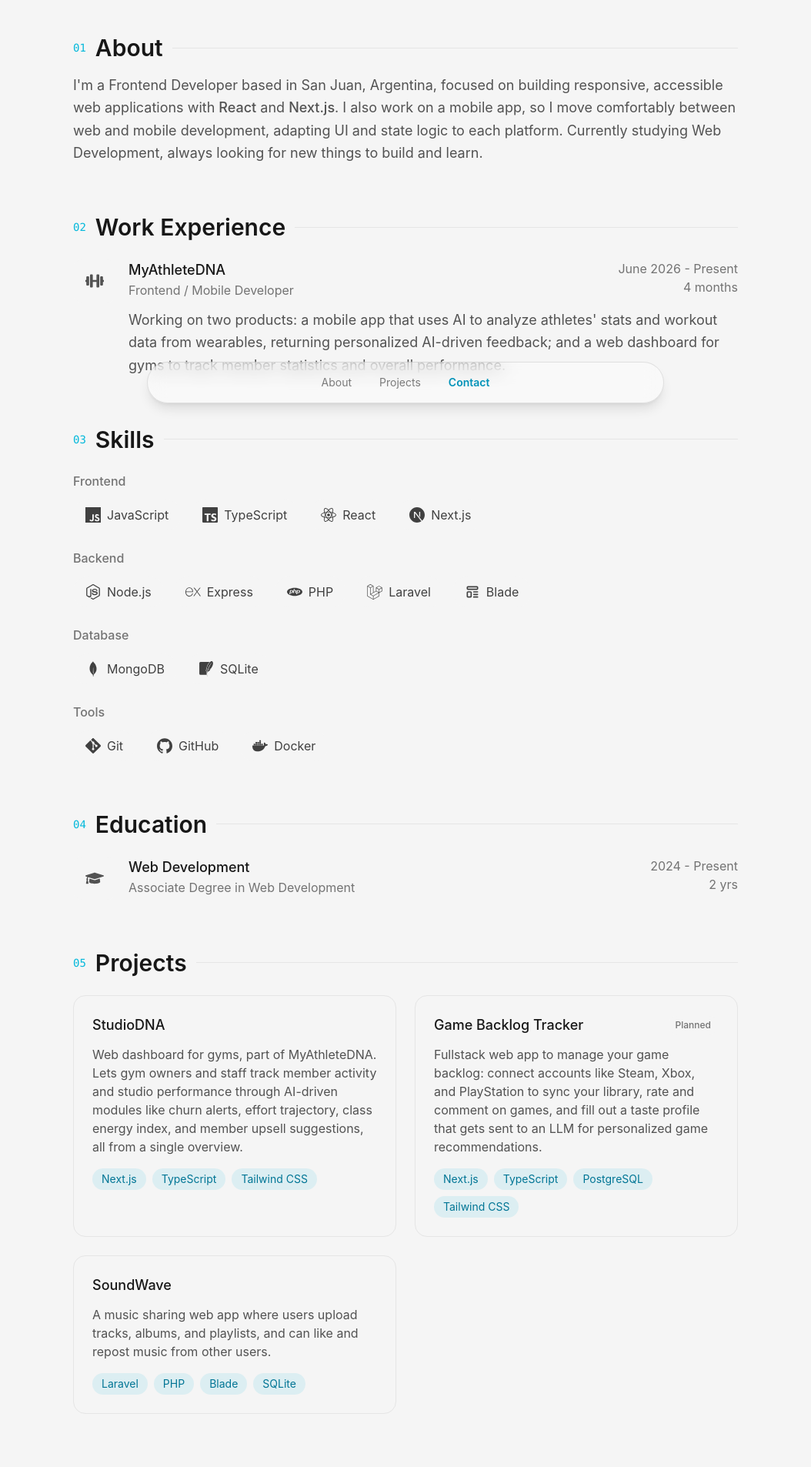
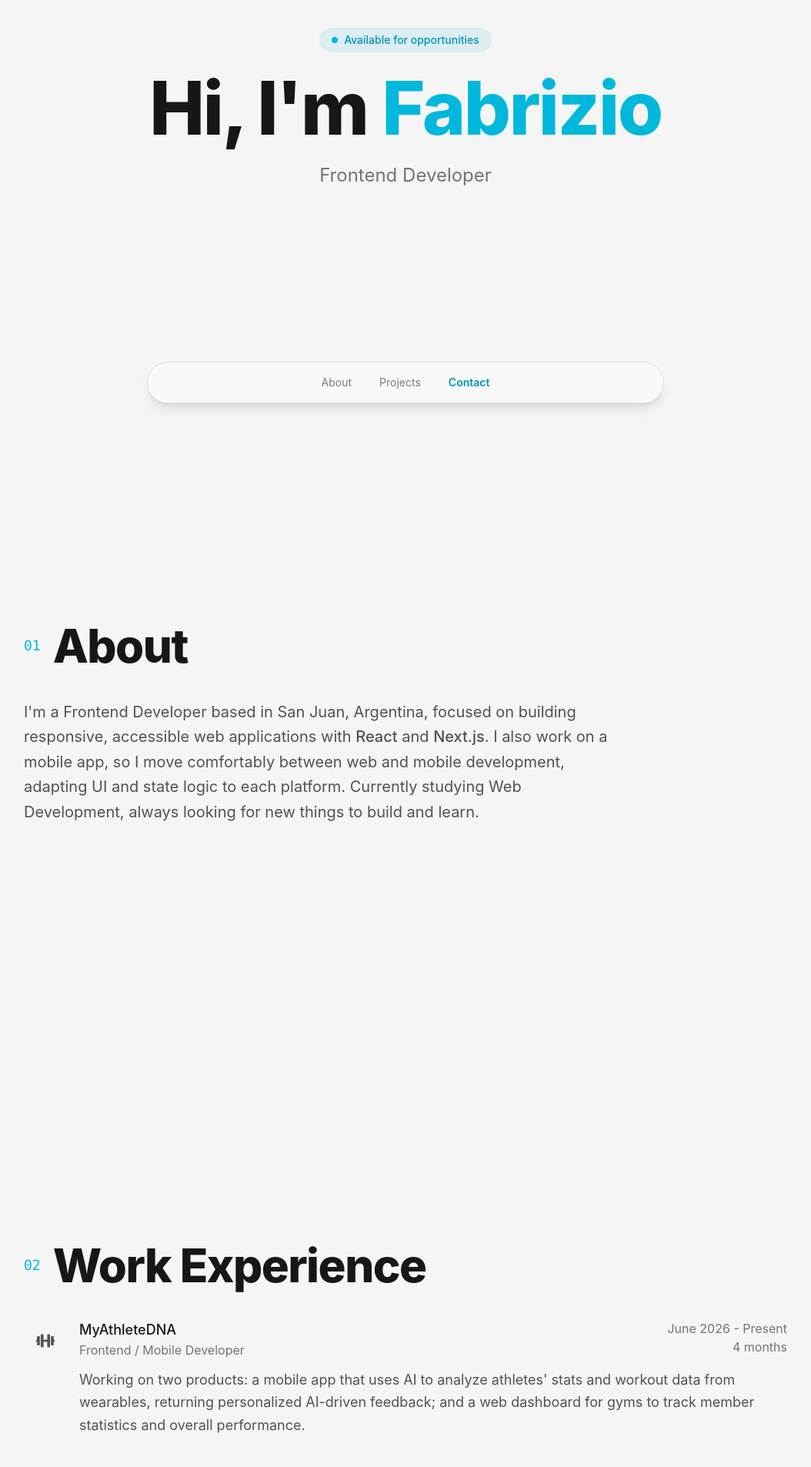
Before and after one commit to fabri-platero/portfolio-frontend, a React (Vite) app: page / in a window 1280 px wide. Shown: the part 260-2166 px from the top of the page at 77% size, without its empty margins (113-1167 px from the left). Built offline with nearby package versions, Linux system fonts and the light colour scheme.

Commit message:
make each section full page with scroll snap

```diff
--- a/src/App.jsx
+++ b/src/App.jsx
@@ -10,9 +10,8 @@
 
 function App() {
   return (
-    <div className="min-h-screen pb-24">
+    <div className="min-h-screen">
       <ThemeToggle className="fixed top-4 right-4 z-50" />
-      <div className="mx-auto flex w-[min(94%,56rem)] flex-col gap-16 px-4 py-20">
       <Hero />
       <About />
       <WorkExperience />
@@ -20,7 +19,6 @@
       <Education />
       <Projects />
       <Socials />
-      </div>
       <Navbar />
     </div>
   );
--- a/src/Components/About.jsx
+++ b/src/Components/About.jsx
@@ -1,10 +1,9 @@
-import SectionHeading from './SectionHeading';
+import Section from './Section';
 
 function About() {
   return (
-    <section id="about" className="scroll-mt-10">
-      <SectionHeading number="01" title="About" />
-      <p className="mt-4 text-lg leading-relaxed text-neutral-600 dark:text-neutral-300">
+    <Section id="about" number="01" title="About">
+      <p className="max-w-3xl text-xl leading-relaxed text-neutral-600 dark:text-neutral-300">
         I'm a Frontend Developer based in San Juan, Argentina, focused on building responsive,
         accessible web applications
         with <span className="font-medium">React</span> and{' '}
@@ -13,7 +12,7 @@
         platform. Currently studying Web Development, always looking for new things to build
         and learn.
       </p>
-    </section>
+    </Section>
   );
 }
 
--- a/src/Components/Education.jsx
+++ b/src/Components/Education.jsx
@@ -1,5 +1,5 @@
 import { FaGraduationCap } from 'react-icons/fa';
-import SectionHeading from './SectionHeading';
+import Section from './Section';
 
 const education = {
   school: 'Web Development',
@@ -10,9 +10,8 @@
 
 function Education() {
   return (
-    <section id="education" className="scroll-mt-10">
-      <SectionHeading number="04" title="Education" />
-      <div className="mt-6 flex gap-4">
+    <Section id="education" number="04" title="Education">
+      <div className="flex gap-4">
         <div className="flex h-14 w-14 shrink-0 items-center justify-center rounded-xl bg-neutral-100 text-neutral-600 dark:bg-neutral-800 dark:text-neutral-300">
           <FaGraduationCap className="h-6 w-6" />
         </div>
@@ -31,7 +30,7 @@
           </div>
         </div>
       </div>
-    </section>
+    </Section>
   );
 }
 
--- a/src/Components/Hero.jsx
+++ b/src/Components/Hero.jsx
@@ -1,14 +1,14 @@
 function Hero() {
   return (
-    <section id="hero" className="scroll-mt-10 text-center">
+    <section id="hero" className="flex h-screen snap-start flex-col items-center justify-center text-center">
       <span className="inline-flex items-center gap-2 rounded-full bg-cyan-500/10 px-4 py-1.5 text-sm font-medium text-cyan-600 dark:text-cyan-400">
         <span className="h-2 w-2 rounded-full bg-cyan-500" />
         Available for opportunities
       </span>
-      <h1 className="mt-6 text-6xl font-bold">
+      <h1 className="mt-6 text-7xl font-extrabold tracking-tight sm:text-8xl">
         Hi, I'm <span className="text-cyan-500">Fabrizio</span>
       </h1>
-      <p className="mt-4 text-xl text-neutral-500 dark:text-neutral-400">Frontend Developer</p>
+      <p className="mt-6 text-2xl text-neutral-500 dark:text-neutral-400">Frontend Developer</p>
     </section>
   );
 }
--- a/src/Components/Projects.jsx
+++ b/src/Components/Projects.jsx
@@ -1,4 +1,4 @@
-import SectionHeading from './SectionHeading';
+import Section from './Section';
 
 // TODO: reemplazá estos datos de ejemplo por tus proyectos reales
 const projects = [
@@ -34,9 +34,8 @@
 
 function Projects() {
   return (
-    <section id="projects" className="scroll-mt-10">
-      <SectionHeading number="05" title="Projects" />
-      <div className="mt-6 grid gap-6 sm:grid-cols-2">
+    <Section id="projects" number="05" title="Projects">
+      <div className="grid gap-6 sm:grid-cols-2">
         {projects.map((project) => {
           const isPlanned = Boolean(project.status);
           const Wrapper = isPlanned ? 'div' : 'a';
@@ -72,7 +71,7 @@
           );
         })}
       </div>
-    </section>
+    </Section>
   );
 }
 
--- /dev/null
+++ b/src/Components/Section.jsx
@@ -0,0 +1,18 @@
+function Section({ id, number, title, children }) {
+  return (
+    <section
+      id={id}
+      className="flex h-screen snap-start flex-col justify-center overflow-y-auto py-24"
+    >
+      <div className="mx-auto w-[min(94%,64rem)] px-4">
+        <div className="flex items-center gap-4">
+          <span className="font-mono text-lg text-cyan-500">{number}</span>
+          <h2 className="text-5xl font-extrabold tracking-tight sm:text-6xl">{title}</h2>
+        </div>
+        <div className="mt-10">{children}</div>
+      </div>
+    </section>
+  );
+}
+
+export default Section;
--- a/src/Components/SectionHeading.jsx
+++ /dev/null
@@ -1,11 +0,0 @@
-function SectionHeading({ number, title }) {
-  return (
-    <div className="flex items-center gap-3">
-      <span className="font-mono text-sm text-cyan-500">{number}</span>
-      <h2 className="text-3xl font-semibold">{title}</h2>
-      <span className="h-px flex-1 bg-neutral-200 dark:bg-neutral-800" />
-    </div>
-  );
-}
-
-export default SectionHeading;
--- a/src/Components/Skills.jsx
+++ b/src/Components/Skills.jsx
@@ -14,7 +14,7 @@
   SiTypescript,
 } from 'react-icons/si';
 import { TbTemplate } from 'react-icons/tb';
-import SectionHeading from './SectionHeading';
+import Section from './Section';
 
 const skillGroups = [
   {
@@ -55,12 +55,11 @@
 
 function Skills() {
   return (
-    <section id="skills" className="scroll-mt-10">
-      <SectionHeading number="03" title="Skills" />
-      <div className="mt-6 flex flex-col gap-6">
+    <Section id="skills" number="03" title="Skills">
+      <div className="flex flex-col gap-8">
         {skillGroups.map((group) => (
           <div key={group.label}>
-            <h3 className="text-base font-medium text-neutral-500 dark:text-neutral-400">
+            <h3 className="text-lg font-medium text-neutral-500 dark:text-neutral-400">
               {group.label}
             </h3>
             <div className="mt-3 flex flex-wrap gap-3">
@@ -78,7 +77,7 @@
           </div>
         ))}
       </div>
-    </section>
+    </Section>
   );
 }
 
--- a/src/Components/Socials.jsx
+++ b/src/Components/Socials.jsx
@@ -1,5 +1,5 @@
 import { FaEnvelope, FaGithub } from 'react-icons/fa';
-import SectionHeading from './SectionHeading';
+import Section from './Section';
 
 const email = 'fabriplatero88@gmail.com';
 const githubUsername = 'fabri-platero';
@@ -7,13 +7,12 @@
 
 function Socials() {
   return (
-    <section id="contact" className="scroll-mt-10">
-      <SectionHeading number="06" title="Contact" />
-      <p className="mt-3 text-lg text-neutral-500 dark:text-neutral-400">
+    <Section id="contact" number="06" title="Contact">
+      <p className="text-xl text-neutral-500 dark:text-neutral-400">
         Feel free to reach out, I'm open to new opportunities.
       </p>
 
-      <div className="mt-4 flex flex-col gap-3">
+      <div className="mt-6 flex flex-col gap-3">
         <a
           href={`mailto:${email}`}
           className="inline-flex items-center gap-3 text-xl font-medium text-neutral-800 transition-colors hover:text-cyan-500 dark:text-neutral-100 dark:hover:text-cyan-400"
@@ -32,7 +31,7 @@
           {githubUsername}
         </a>
       </div>
-    </section>
+    </Section>
   );
 }
 
--- a/src/Components/WorkExperience.jsx
+++ b/src/Components/WorkExperience.jsx
@@ -1,5 +1,5 @@
 import { FaDumbbell } from 'react-icons/fa';
-import SectionHeading from './SectionHeading';
+import Section from './Section';
 
 const experiences = [
   {
@@ -17,9 +17,8 @@
 
 function WorkExperience() {
   return (
-    <section id="experience" className="scroll-mt-10">
-      <SectionHeading number="02" title="Work Experience" />
-      <div className="mt-6 flex flex-col gap-8">
+    <Section id="experience" number="02" title="Work Experience">
+      <div className="flex flex-col gap-8">
         {experiences.map((exp) => {
           const Icon = exp.icon;
           return (
@@ -46,7 +45,7 @@
           );
         })}
       </div>
-    </section>
+    </Section>
   );
 }
 
--- a/src/index.css
+++ b/src/index.css
@@ -4,6 +4,7 @@
 
 html {
   scroll-behavior: smooth;
+  scroll-snap-type: y mandatory;
 }
 
 body {
```
Lines whose indentation alone changed are shown as unchanged.
